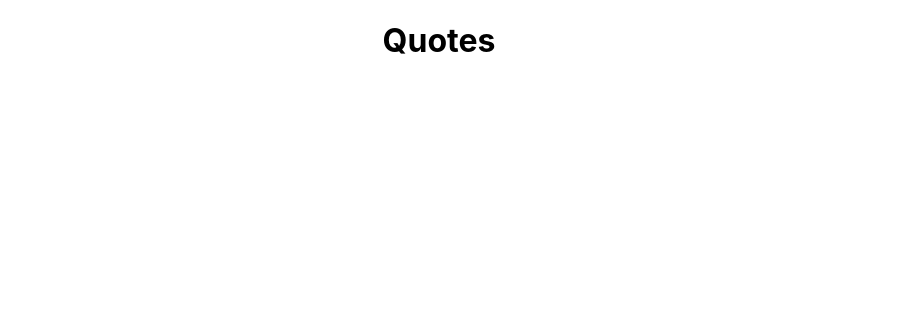
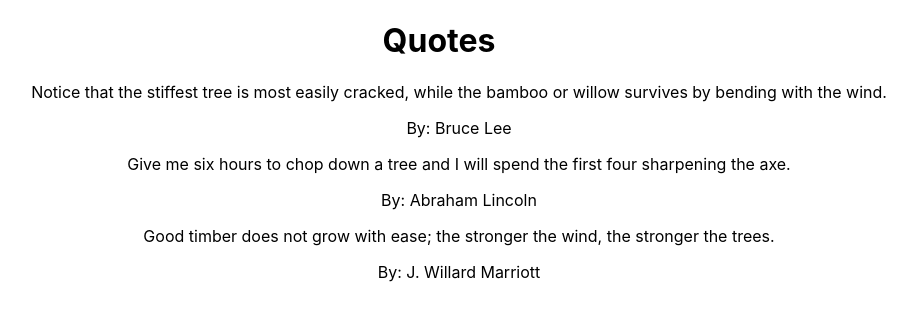
Before and after one commit to karlaevelize/quotes-app, a React (Create React App) app: page / in a window 1280 px wide. Shown: the top 320 px of the page, without its empty margins (201-1118 px from the left). Built offline with nearby package versions, Linux system fonts and the light colour scheme.

Commit message:
Step 2 - Adding some components

```diff
--- a/src/App.js
+++ b/src/App.js
@@ -1,11 +1,13 @@
 import React from "react";
 import "./App.css";
-import QuoteSearcer from "./components/QuoteSearcher";
+import QuoteSearcher from "./components/QuoteSearcher";
 
 function App() {
   return (
     <div className="App">
-      <QuoteSearcer />
+      <main>
+        <QuoteSearcher />
+      </main>
     </div>
   );
 }
--- a/src/components/Quote.js
+++ b/src/components/Quote.js
@@ -1,5 +1,17 @@
 import React, { Component } from "react";
 
-class Quote extends Component {}
+// Create a component Quote, that takes two props (the quote text and the quote author),
+// and displays them.  Show the quote first, and then the author, prepended by “By:”
+
+class Quote extends Component {
+  render() {
+    return (
+      <div className="quotes">
+        <p className="quoteText">{this.props.quoteText}</p>
+        <p className="quoteAuthor">By: {this.props.quoteAuthor}</p>
+      </div>
+    );
+  }
+}
 
 export default Quote;
--- a/src/components/QuoteSearcher.js
+++ b/src/components/QuoteSearcher.js
@@ -1,14 +1,7 @@
 import React, { Component } from "react";
+import Quote from "./Quote";
 
 class QuoteSearcher extends Component {
-  render() {
-    return (
-      <div className="quotes">
-        <h1>Quotes</h1>
-      </div>
-    );
-  }
-
   state = {
     quotes: [
       {
@@ -31,6 +24,23 @@
       }
     ]
   };
+
+  render() {
+    return (
+      <div className="quoteseacher">
+        <h1>Quotes</h1>
+        <ul>
+          {this.state.quotes.map(quote => (
+            <Quote
+              quoteText={quote.quoteText}
+              quoteAuthor={quote.quoteAuthor}
+              key={quote._id}
+            />
+          ))}
+        </ul>
+      </div>
+    );
+  }
 }
 
 export default QuoteSearcher;
```
